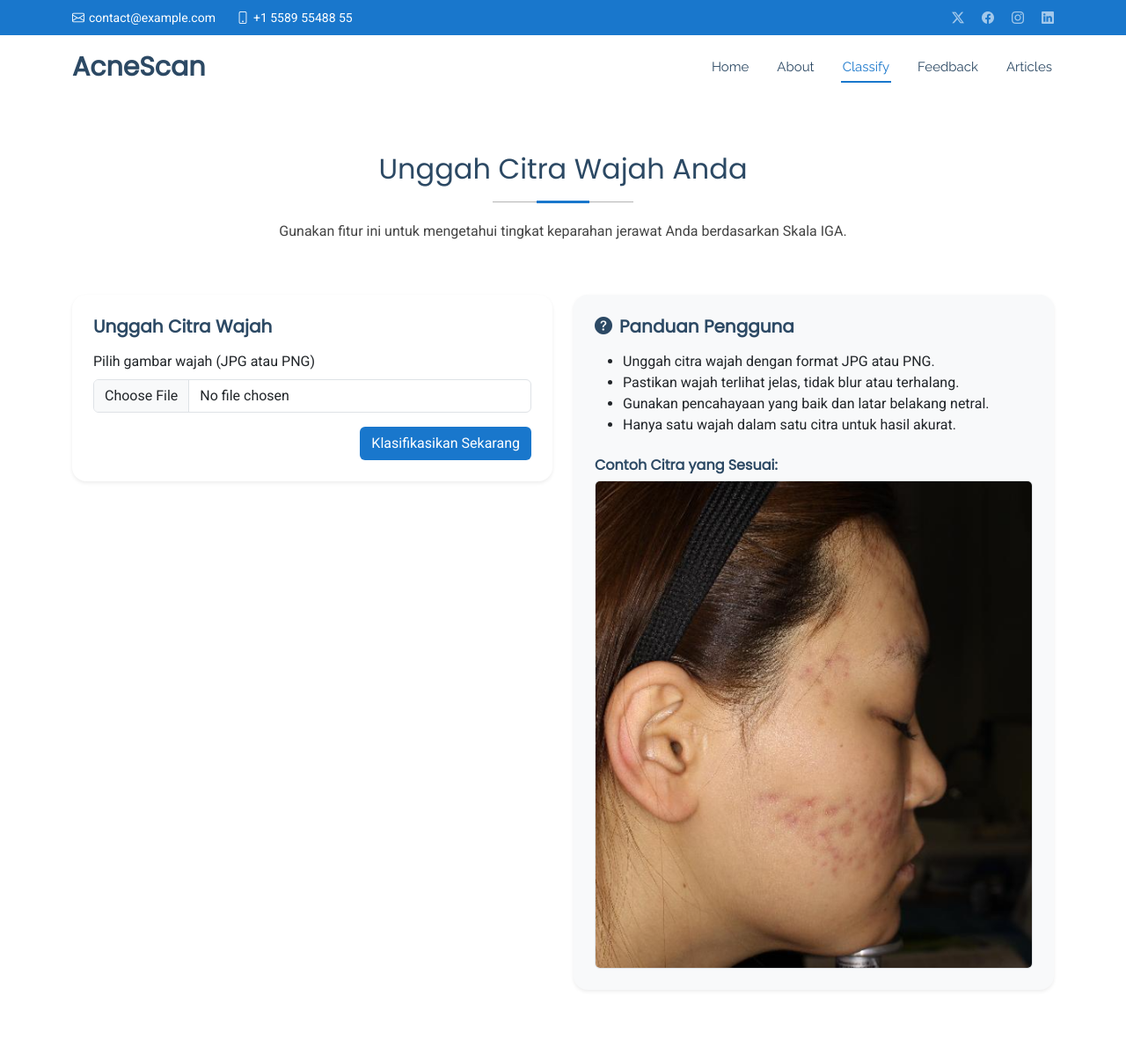
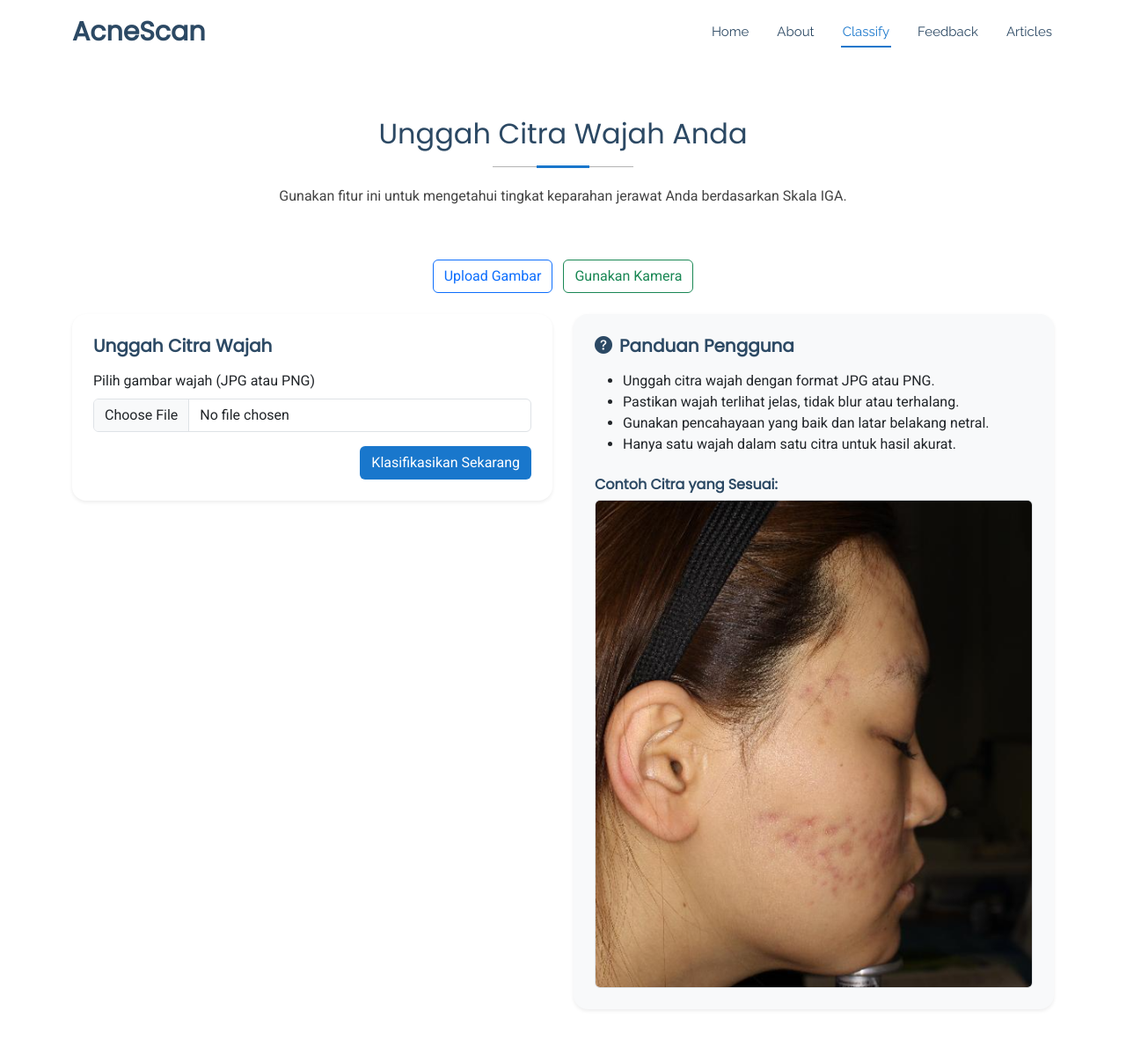
Before and after one commit to zandiirfan37/AcneScan, a Flask app: page /classify in a window 1280 px wide. Shown: the whole page at 88% size. Before the commit the page ends 1126 px from the top, so only its background shows below. Run offline with Flask 3, Linux system fonts and the light colour scheme; some libraries are stand-ins or nearby versions.

Commit message:
Add files via upload

```diff
--- a/app.py
+++ b/app.py
@@ -5,7 +5,13 @@ import os
 app = Flask(__name__)
 
 # Konfigurasi folder upload
-app.config['UPLOAD_FOLDER'] = os.path.join('app', 'static', 'assets', 'img')
+# app.config['UPLOAD_FOLDER'] = os.path.join('app', 'static', 'assets', 'img')
+
+# simpan ke folder <project-root>/static/uploads
+app.config['UPLOAD_FOLDER'] = os.path.join(app.root_path, 'static', 'uploads')
+os.makedirs(app.config['UPLOAD_FOLDER'], exist_ok=True)
+
+
 os.makedirs(app.config['UPLOAD_FOLDER'], exist_ok=True)
 
 # Register blueprint
--- a/templates/classify.html
+++ b/templates/classify.html
@@ -29,25 +29,7 @@
 
 <body class="index-page">
   <header id="header" class="header sticky-top">
-    <div class="topbar d-flex align-items-center">
-      <div class="container d-flex justify-content-center justify-content-md-between">
-        <div class="contact-info d-flex align-items-center">
-          <i class="bi bi-envelope d-flex align-items-center">
-            <a href="mailto:contact@example.com">contact@example.com</a>
-          </i>
-          <i class="bi bi-phone d-flex align-items-center ms-4">
-            <span>+1 5589 55488 55</span>
-          </i>
-        </div>
-        <div class="social-links d-none d-md-flex align-items-center">
-          <a href="#" class="twitter"><i class="bi bi-twitter-x"></i></a>
-          <a href="#" class="facebook"><i class="bi bi-facebook"></i></a>
-          <a href="#" class="instagram"><i class="bi bi-instagram"></i></a>
-          <a href="#" class="linkedin"><i class="bi bi-linkedin"></i></a>
-        </div>
-      </div>
-    </div>
-
+    <!-- ... header & nav seperti semula ... -->
     <div class="branding d-flex align-items-center">
       <div class="container position-relative d-flex align-items-center justify-content-between">
         <a href="{{ url_for('main.home') }}" class="logo d-flex align-items-center me-auto">
@@ -75,27 +57,99 @@
           <p>Gunakan fitur ini untuk mengetahui tingkat keparahan jerawat Anda berdasarkan Skala IGA.</p>
         </div>
 
+        <div class="text-center mb-4">
+          <button class="btn btn-outline-primary me-2" onclick="showUpload()">Upload Gambar</button>
+          <button class="btn btn-outline-success" onclick="showCamera()">Gunakan Kamera</button>
+        </div>
+
         <div class="row justify-content-center align-items-start gy-5">
-          <!-- Form Upload -->
-          <div class="col-lg-6">
+          <!-- ===== Upload Section ===== -->
+          <div class="col-lg-6" id="upload-section">
             <div class="card p-4 shadow-sm border-0 rounded-4">
               <h5 class="mb-3 fw-bold">Unggah Citra Wajah</h5>
-              <form action="{{ url_for('main.classify') }}" method="post" enctype="multipart/form-data">
+              <form action="{{ url_for('main.classify') }}"
+                    method="post"
+                    enctype="multipart/form-data">
                 <div class="mb-3">
                   <label for="imageUpload" class="form-label">Pilih gambar wajah (JPG atau PNG)</label>
-                  <input class="form-control" type="file" id="imageUpload" name="image" accept=".jpg, .jpeg, .png" required>
+                  <input class="form-control"
+                         type="file"
+                         id="imageUpload"
+                         name="image"
+                         accept=".jpg, .jpeg, .png"
+                         required>
                 </div>
                 <div class="text-end">
-                  <button type="submit" class="btn" style="background-color: #1977cc; color: white;">Klasifikasikan Sekarang</button>
+                  <button type="submit"
+                          class="btn"
+                          style="background-color: #1977cc; color: white;">
+                    Klasifikasikan Sekarang
+                  </button>
                 </div>
               </form>
             </div>
           </div>
 
-          <!-- Panduan dan Contoh -->
+          <!-- ===== Kamera Section ===== -->
+          <div class="col-lg-6" id="camera-section" style="display: none;">
+            <div class="card p-4 shadow-sm border-0 rounded-4">
+              <h5 class="mb-3 fw-bold">Ambil Foto dari Kamera</h5>
+              <form action="{{ url_for('main.classify') }}"
+                    method="post"
+                    enctype="multipart/form-data">
+
+                <!-- Video dan Preview -->
+                <video id="camera"
+                       autoplay
+                       playsinline
+                       width="100%"
+                       class="rounded border mb-2"></video>
+                <img id="preview-photo"
+                     class="img-fluid rounded border mb-2"
+                     style="display: none;"
+                     alt="Hasil Foto">
+
+                <!-- Canvas & Hidden Input -->
+                <canvas id="canvas" style="display: none;"></canvas>
+                <input type="file"
+                       name="image"
+                       id="imageInput"
+                       hidden>
+
+                <!-- Tombol Kontrol -->
+                <div class="d-flex justify-content-end gap-2 mb-3">
+                  <button type="button"
+                          class="btn btn-outline-primary"
+                          onclick="startCamera()">
+                    Aktifkan Kamera
+                  </button>
+                  <button type="button"
+                          class="btn btn-primary"
+                          onclick="takePhoto()">
+                    Ambil Foto
+                  </button>
+                  <button type="button"
+                          class="btn btn-warning"
+                          onclick="retakePhoto()">
+                    Ulangi Foto
+                  </button>
+                </div>
+
+                <!-- Tombol Submit -->
+                <button type="submit"
+                        class="btn btn-success w-100">
+                  Upload Gambar dari Kamera
+                </button>
+              </form>
+            </div>
+          </div>
+
+          <!-- ===== Panduan & Contoh ===== -->
           <div class="col-lg-6">
             <div class="card p-4 shadow-sm border-0 rounded-4 bg-light">
-              <h5 class="mb-3 fw-bold"><i class="bi bi-question-circle-fill me-2"></i>Panduan Pengguna</h5>
+              <h5 class="mb-3 fw-bold">
+                <i class="bi bi-question-circle-fill me-2"></i>Panduan Pengguna
+              </h5>
               <ul class="mb-4">
                 <li>Unggah citra wajah dengan format JPG atau PNG.</li>
                 <li>Pastikan wajah terlihat jelas, tidak blur atau terhalang.</li>
@@ -103,7 +157,9 @@
                 <li>Hanya satu wajah dalam satu citra untuk hasil akurat.</li>
               </ul>
               <h6 class="fw-semibold mb-2">Contoh Citra yang Sesuai:</h6>
-              <img src="{{ url_for('static', filename='assets/img/wajah-benar.png') }}" alt="Contoh wajah yang benar" class="img-fluid rounded border">
+              <img src="{{ url_for('static', filename='assets/img/wajah-benar.png') }}"
+                   alt="Contoh wajah yang benar"
+                   class="img-fluid rounded border">
             </div>
           </div>
         </div>
```
Also changed, not shown: templates/result.html (+21 -26 lines).
